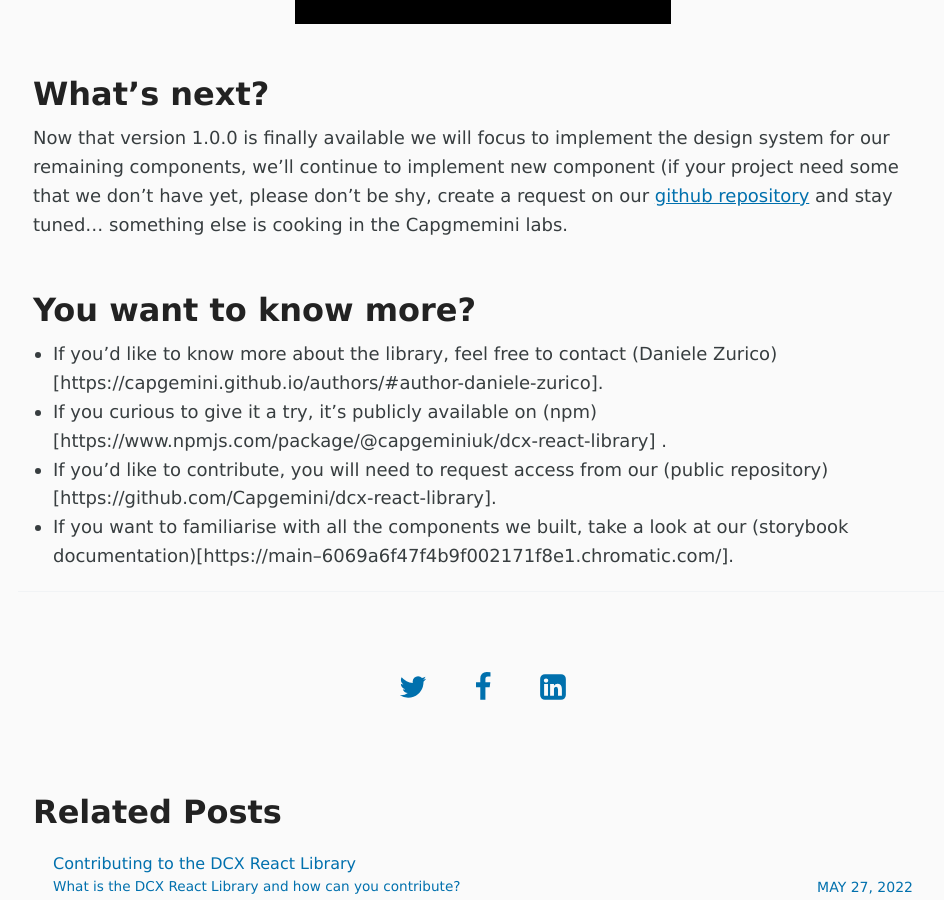
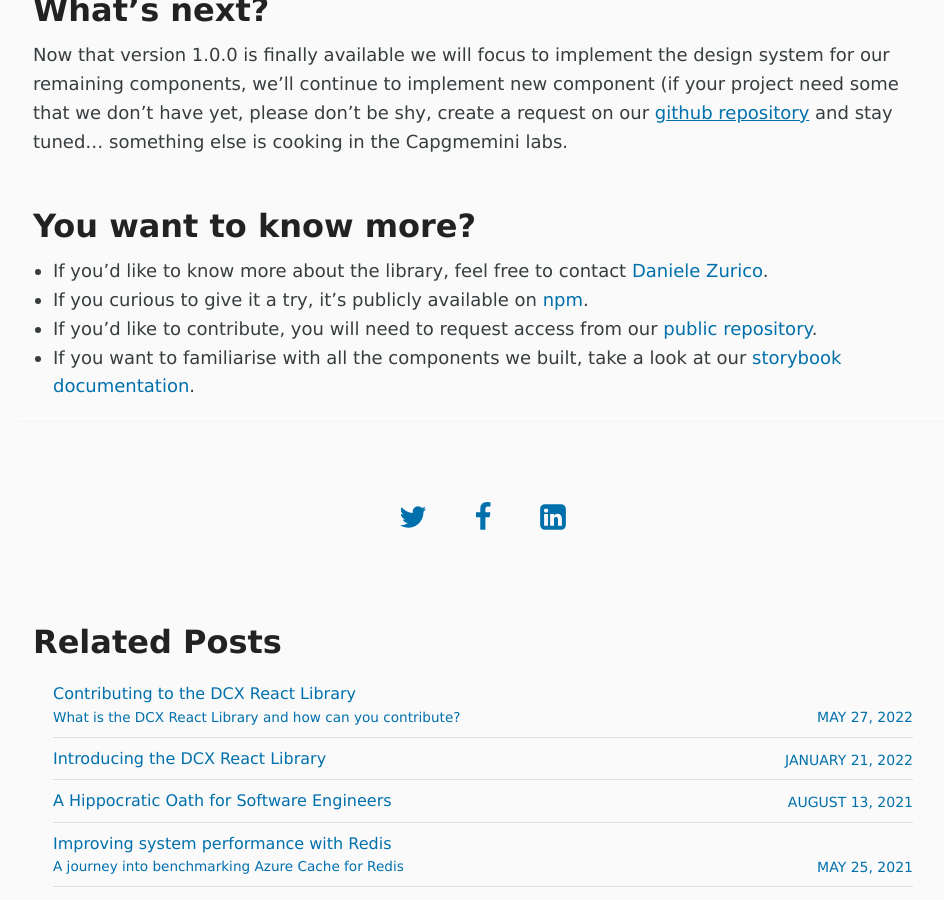
Before and after one commit to Capgemini/capgemini.github.io, a Jekyll site: the page built from _posts/2024-04-03-dcx-react-library-v1-is-here.md, in a window 1280 px wide and 900 px high, scrolled down 1923 px. Shown: the whole window, without its empty margins (157-1101 px from the left). Built offline with Jekyll 4.4.1, drawn with Linux system fonts in a browser that asks for light colours; comment, search, counter and statistics services are not loaded; some of the changed text lies outside the part shown.

Commit message:
Update from https://github.com/Capgemini/blog-private/commit/daa55a4c4dbc44af9b94a8afadaf26dcdf5766b8

```diff
--- a/_posts/2024-04-03-dcx-react-library-v1-is-here.md
+++ b/_posts/2024-04-03-dcx-react-library-v1-is-here.md
@@ -39,7 +39,7 @@
 
 ## You want to know more?
 
-- If you’d like to know more about the library, feel free to contact (Daniele Zurico)[https://capgemini.github.io/authors/#author-daniele-zurico].
-- If you curious to give it a try, it’s publicly available on (npm)[https://www.npmjs.com/package/@capgeminiuk/dcx-react-library] .
-- If you’d like to contribute, you will need to request access from our (public repository)[https://github.com/Capgemini/dcx-react-library].
-- If you want to familiarise with all the components we built, take a look at our (storybook documentation)[https://main--6069a6f47f4b9f002171f8e1.chromatic.com/].
+- If you’d like to know more about the library, feel free to contact [Daniele Zurico](https://capgemini.github.io/authors/#author-daniele-zurico).
+- If you curious to give it a try, it’s publicly available on [npm](https://www.npmjs.com/package/@capgeminiuk/dcx-react-library).
+- If you’d like to contribute, you will need to request access from our [public repository](https://github.com/Capgemini/dcx-react-library).
+- If you want to familiarise with all the components we built, take a look at our [storybook documentation](https://main--6069a6f47f4b9f002171f8e1.chromatic.com/).
```
Also changed, not shown: other parts of _posts/2024-04-03-dcx-react-library-v1-is-here.md (+2 -2 lines).
